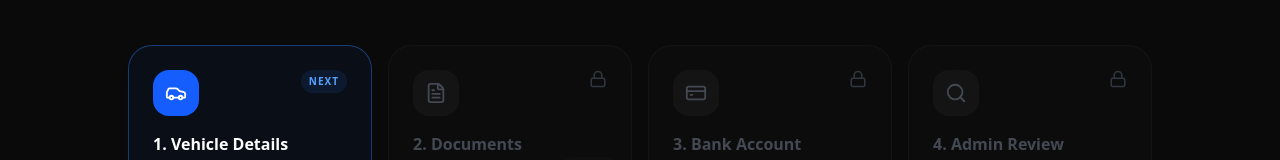
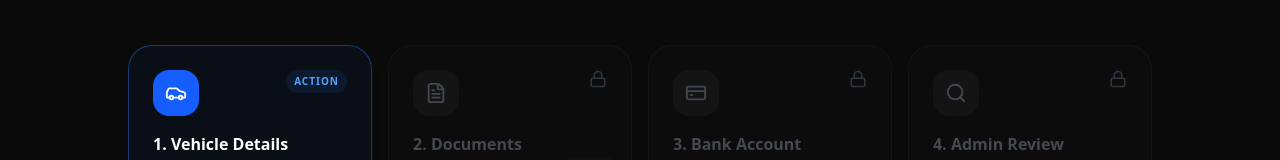
Before and after one commit to GuptaAbhi09/RideFlow-Full-Stack-Vehicle-Booking-Platform, a Next.js app: page /partner/dashboard in a window 1280 px wide. Shown: the part 171-331 px from the top of the page. Built offline with nearby package versions, Linux system fonts and the light colour scheme; no server answers; the database is empty; sample sign-in values are in the browser's storage.

Commit message:
Partmer Onboarding issue solved

```diff
--- a/src/app/api/admin/dashboard/route.ts
+++ b/src/app/api/admin/dashboard/route.ts
@@ -33,7 +33,7 @@ export async function GET() {
     const pendingReviews = await User.find({
       role: "partner",
       partnerStatus: "pending",
-      partnerOnboardingStep: { $gte: 3 }
+      partnerOnboardingStep: 3
     }).select("name email partnerOnboardingStep createdAt").limit(10)
 
     // 3. Pending Video KYC (Partners in pending or in_progress kyc state)
--- a/src/app/api/admin/vehicles/[id]/route.ts
+++ b/src/app/api/admin/vehicles/[id]/route.ts
@@ -59,11 +59,14 @@ export async function PATCH(req: Request, { params }: { params: Promise<{ id: st
 
     await vehicle.save()
 
-    // If vehicle is approved, update user's step to 8 (Live)
+    // If vehicle is approved, update user's step to 8 (Live) and status to approved
     if (status === "approved") {
       await User.findByIdAndUpdate(
         vehicle.owner,
-        { partnerOnboardingStep: 8 },
+        {
+          partnerOnboardingStep: 8,
+          partnerStatus: "approved"
+        },
         { new: true }
       )
     }
--- a/src/app/api/partner/onboarding/pricing/route.ts
+++ b/src/app/api/partner/onboarding/pricing/route.ts
@@ -70,10 +70,8 @@ export async function POST(req: Request) {
     existingVehicle.waitingCharge = Number(waitingCharge);
     existingVehicle.imageUrl = imageUrl;
 
-    // Reset status to pending to trigger a new admin review if it was rejected
-    if (existingVehicle.status === 'rejected') {
-      existingVehicle.status = 'pending';
-    }
+    // Set status to pending to trigger a new admin review
+    existingVehicle.status = 'pending';
 
     await existingVehicle.save();
 
--- a/src/app/partner/dashboard/page.tsx
+++ b/src/app/partner/dashboard/page.tsx
@@ -100,14 +100,11 @@ export default function PartnerDashboard() {
     }
 
     if (stepId <= currentStep) {
-        // Special case for Review step (Step 4)
-        if (stepId === 4 && partnerStatus !== 'approved') return 'in-progress'
         return 'completed'
     }
 
     // Logic for unlocking next steps
     if (stepId === currentStep + 1) {
-        if (currentStep === 3 && partnerStatus !== 'approved' && stepId > 3) return 'locked'
         return 'in-progress'
     }
 
@@ -256,7 +253,7 @@ export default function PartnerDashboard() {
                       <Lock size={18} className="text-gray-600" />
                     ) : (
                       <div className="text-[10px] font-bold uppercase tracking-widest text-blue-400 bg-blue-500/10 px-2 py-1 rounded-full">
-                        Next
+                        Action
                       </div>
                     )}
                   </div>
```
